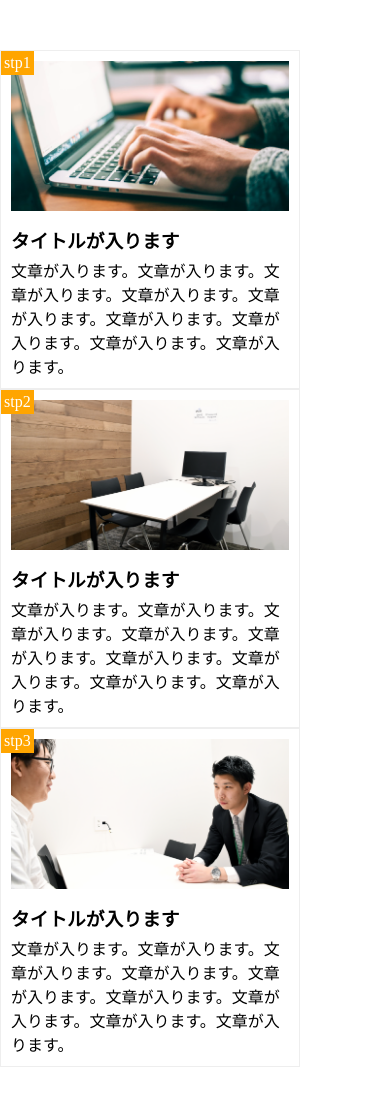
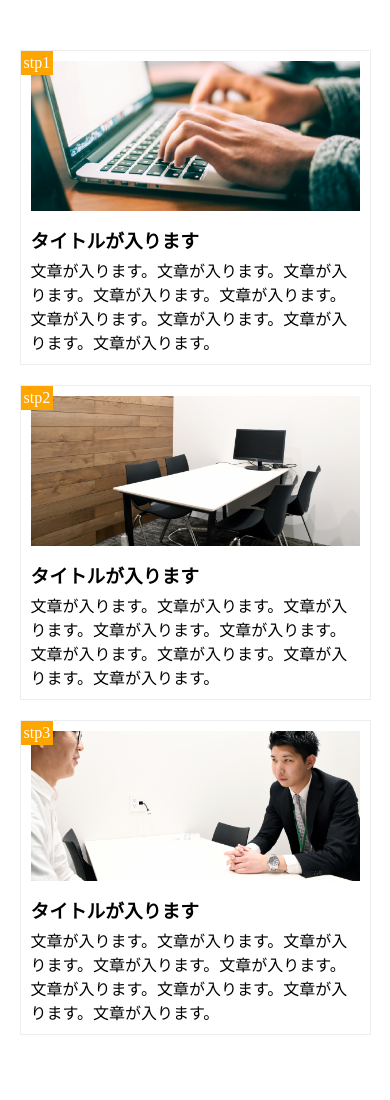
Before and after one commit to tarotaron/html_css, a plain HTML site: page 1-10_exercise/c9のコピー/c9.html in a window 390 px wide. Drawn offline with Linux system fonts and the light colour scheme.

Commit message:
finish 1-10

```diff
--- a/1-10_exercise/c9のコピー/c9.css
+++ b/1-10_exercise/c9のコピー/c9.css
@@ -62,5 +62,13 @@ main{
 }
 
 .box{
-	float: none;
+	margin: 0 5%;
+    loat: none;
+	width: 90%;
+	margin-bottom: 20px;
+
 }
+
+.box:last-child{
+	margin-bottom: 0px;
+}
```
